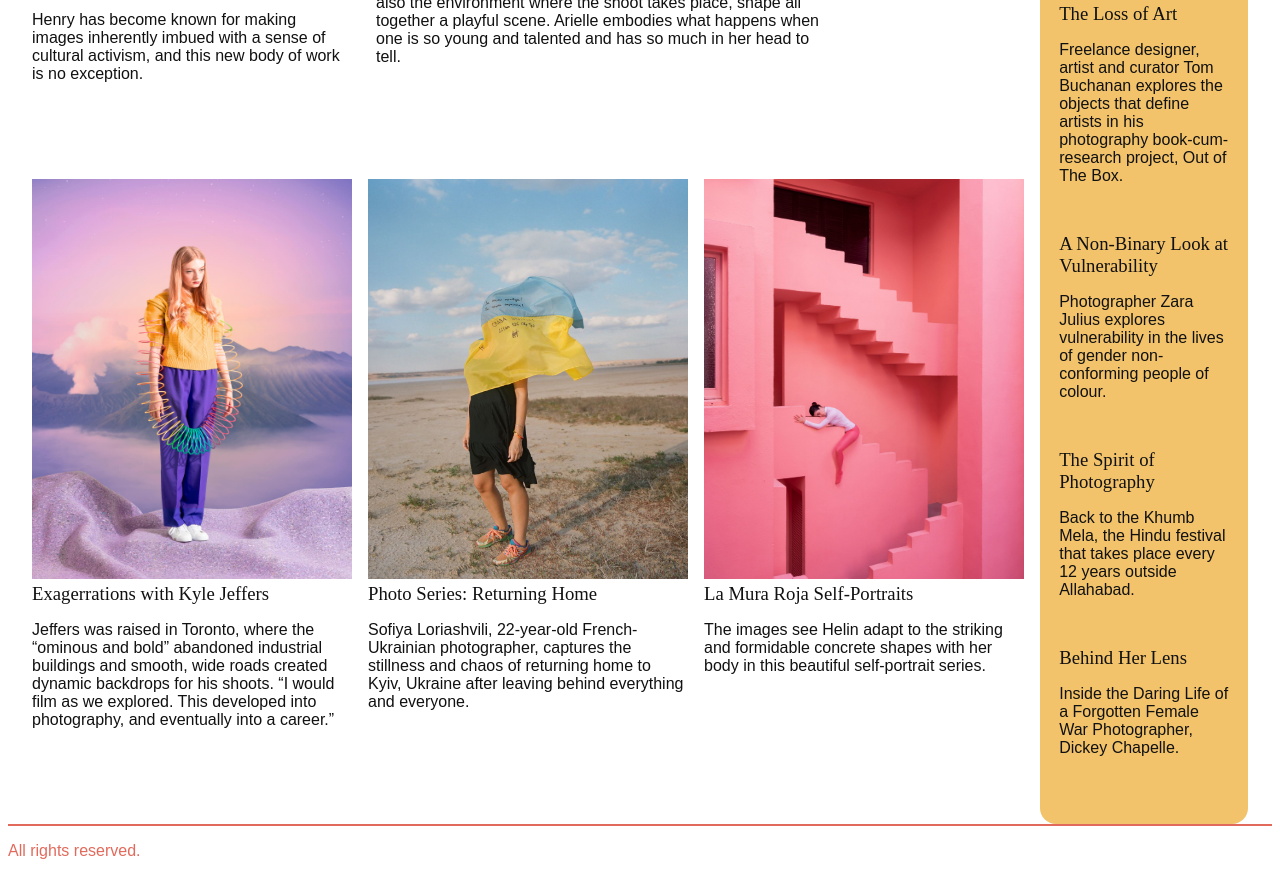
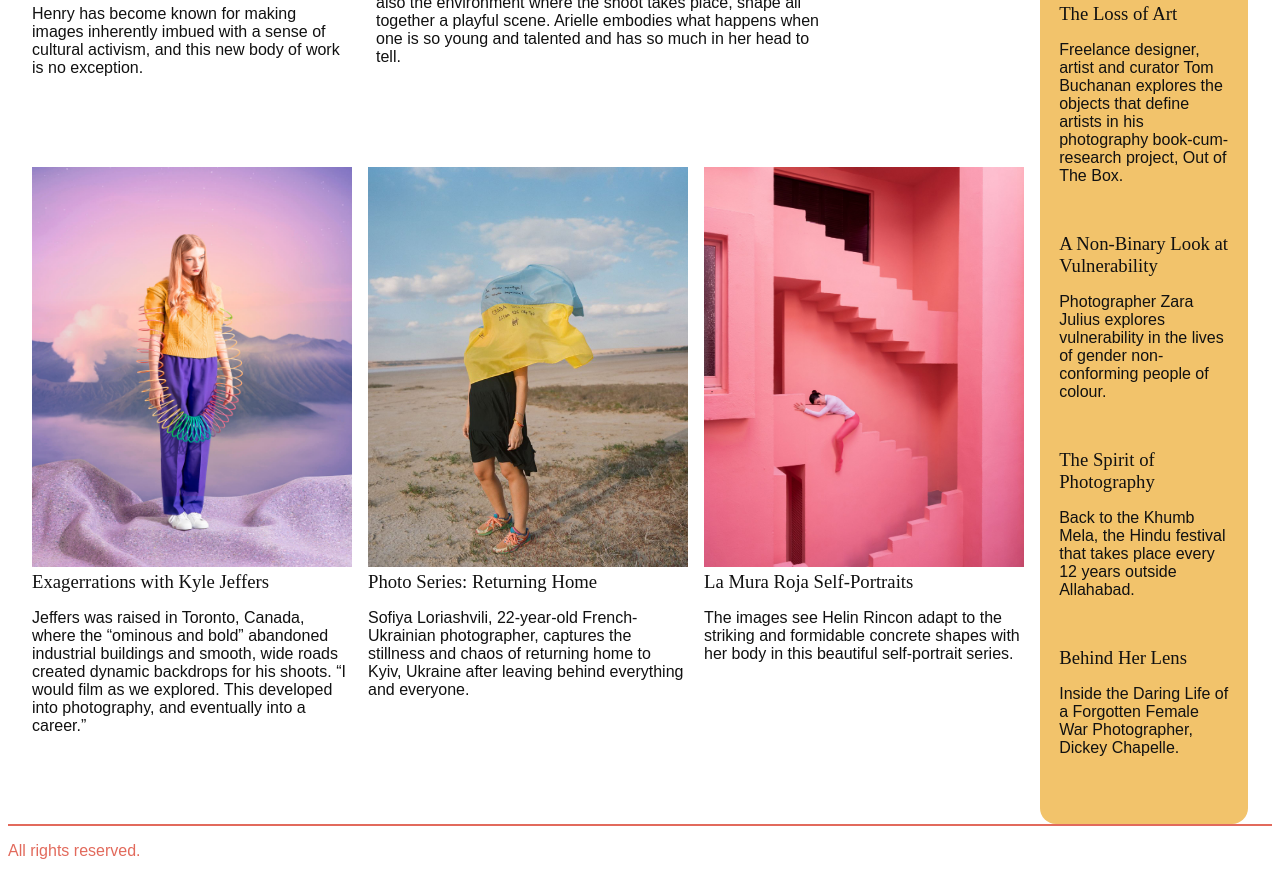
Before and after one commit to grc-rfarkas/grc-rfarkas.github.io, a plain HTML site: page grc339/digital-magazine/index.html in a window 1280 px wide. Shown: the part 1306-2182 px from the top of the page. Drawn offline with Linux system fonts and the light colour scheme; a web font is replaced by a local one.

Commit message:
Update index.html

```diff
--- a/grc339/digital-magazine/index.html
+++ b/grc339/digital-magazine/index.html
@@ -79,7 +79,7 @@
                             </figure>
                                 <h3>Exagerrations with Kyle Jeffers</h3>
                                 <p>
-                                Jeffers was raised in Toronto, where the “ominous and bold” abandoned industrial buildings and smooth, wide roads created dynamic backdrops for his shoots. “I would film as we explored. This developed into photography, and eventually into a career.”
+                                Jeffers was raised in Toronto, Canada, where the “ominous and bold” abandoned industrial buildings and smooth, wide roads created dynamic backdrops for his shoots. “I would film as we explored. This developed into photography, and eventually into a career.”
                                 </p>
                         </a>
                     </section>
@@ -101,7 +101,7 @@
                             </figure>
                                 <h3>La Mura Roja Self-Portraits</h3>
                                 <p>
-                                 The images see Helin adapt to the striking and formidable concrete shapes with her body in this beautiful self-portrait series.
+                                 The images see Helin Rincon adapt to the striking and formidable concrete shapes with her body in this beautiful self-portrait series.
                                 </p>
                         </a>
                     </section>
```
